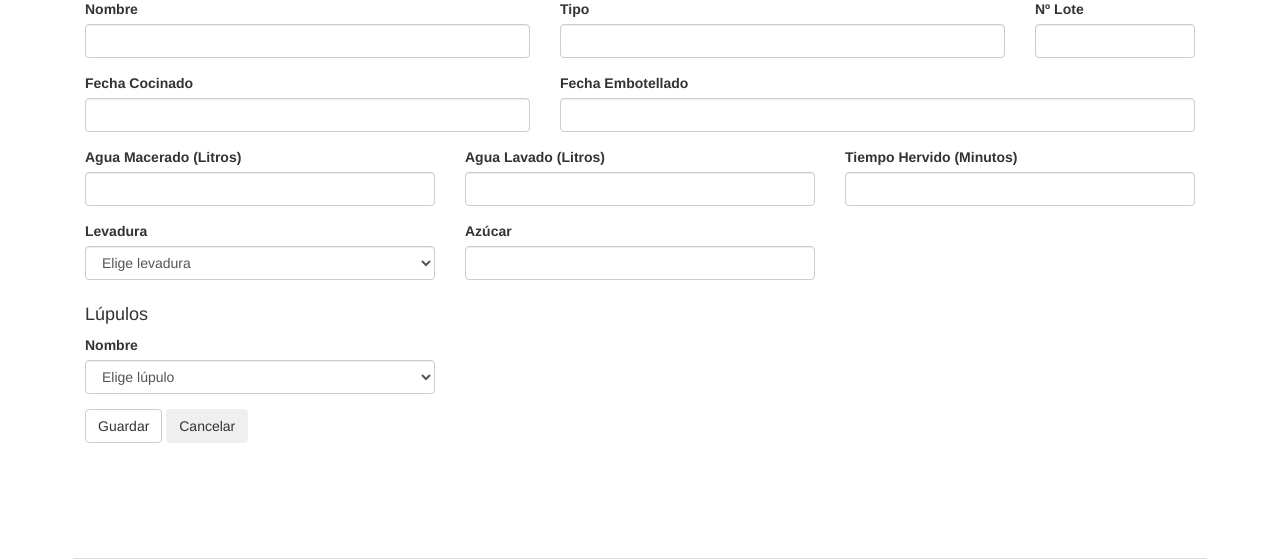
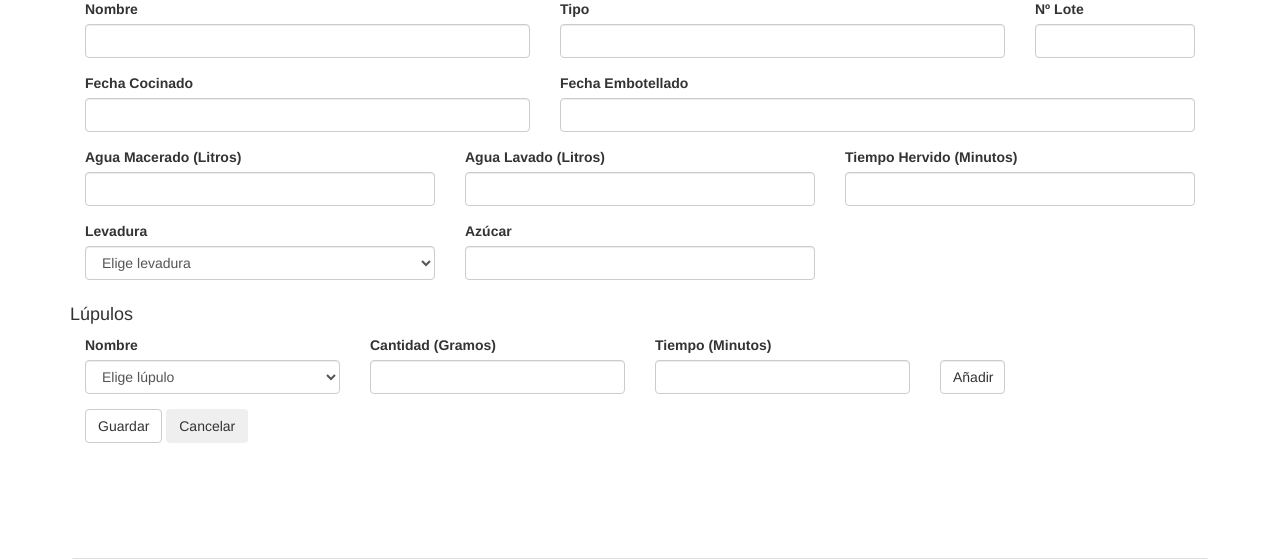
Before and after one commit to andillas/bbadmin, a PHP site: the page made by index.php in a window 1280 px wide. Shown: the part 291-850 px from the top of the page. Run offline with PHP 8.4, Linux system fonts and the light colour scheme; data that the repository does not hold is empty.

Commit message:
testing commit

```diff
--- a/view/lote/new_lote.php
+++ b/view/lote/new_lote.php
@@ -62,8 +62,8 @@
                     </div>
             </div>
             <div class="form-group row">
-                    <div class="col-lg-4">
-                        <h4>Lúpulos</h4>
+                <h4>Lúpulos</h4>
+                    <div class="col-lg-3">
                         <label>Nombre</label>
                         <select class="form-control">
                             <option value="null">Elige lúpulo</option>
@@ -76,6 +76,18 @@
                             ?>
                         </select>
                     </div>
+                <div class="col-lg-3">
+                    <label>Cantidad (Gramos)</label>
+                    <input type="text" class="form-control">
+                </div>
+                <div class="col-lg-3">
+                    <label>Tiempo (Minutos)</label>
+                    <input type="text" class="form-control">
+                </div>
+                <div class="col-lg-1">
+                    <label>&nbsp;</label>
+                    <a class="form-control btn btn-default" onclick="">Añadir</a>
+                </div>
             </div>
 
             <div class="form-group">
```
